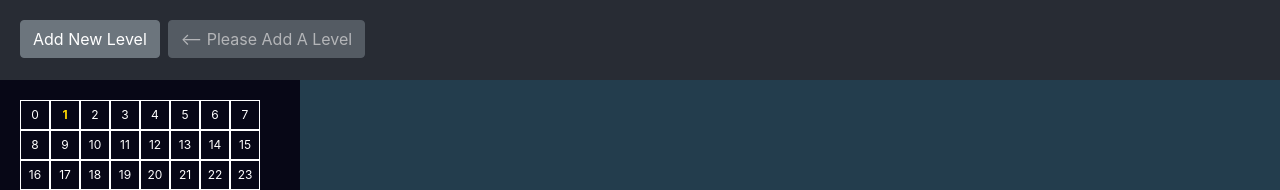
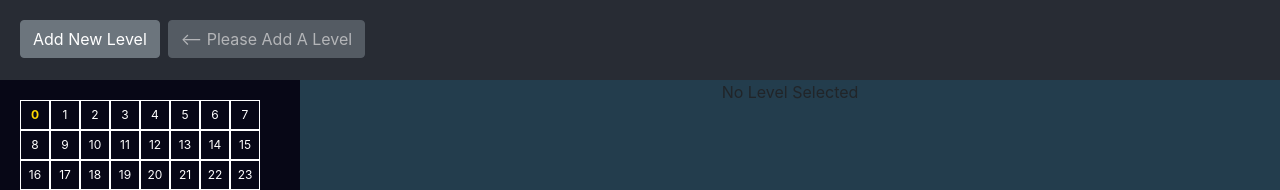
Before and after one commit to crossjames934/rpg_designer, a React (Create React App) app: page / in a window 1280 px wide. Shown: the top 190 px of the page. Built offline with nearby package versions, Linux system fonts and the light colour scheme.

Commit message:
fixed issues around Uint8Array and copying Level

```diff
--- /dev/null
+++ b/src/Components/LevelGrid/LevelGrid.css
@@ -0,0 +1,12 @@
+.levelGrid {
+    display: grid;
+    max-height: 100%;
+    max-width: 100%;
+    overflow: scroll;
+    grid-area: tilegrid;
+}
+
+.test_tile {
+    background: black;
+    color: white;
+}
--- a/src/Components/LevelGrid/LevelGrid.js
+++ b/src/Components/LevelGrid/LevelGrid.js
@@ -1,36 +1,45 @@
 import React, {Component} from 'react';
+import './LevelGrid.css';
 
 class LevelGrid extends Component {
   tile = (tileValue, index) => {
     return(
-      <div key={"tile_"+index} onClick={() => { this.clickTile(index)}}>
-        {tileValue}
+      <div key={"tile_"+index} className="test_tile" onClick={() => { this.clickTile(index)}}>
+        {tileValue.toString()}
       </div>
     )
   };
 
   clickTile = (index) => {
+    console.log("GEEZERLICIOUS");
+    const {level, clickedTileValue, updateCurrentLevel} = this.props;
+    const levelCopy = level.copySelf();
+    levelCopy.bgTiles[index] = parseInt(clickedTileValue);
+    console.log(levelCopy);
+    void updateCurrentLevel(levelCopy);
+  };
 
+  tileCollection = (tiles) => {
+    let content = [];
+    for (let i = 0; i < tiles.length; i++) {
+      content.push(this.tile(tiles[i], i));
+    }
+    return content;
   };
 
   render() {
     const {level} = this.props;
-    if (!level) return null;
+    if (!level) return <div className="levelGrid">No Level Selected</div>;
     const {width, height, bgTiles} = level;
     const gridTemplateColumns = `repeat(${width}, 30px)`;
     const gridTemplateRows = `repeat(${height}, 30px)`;
     const gridStyle = {
-      display: 'grid',
       gridTemplateColumns,
       gridTemplateRows,
-      maxHeight: '100%',
-      maxWidth: '100%',
-      overflow: 'scroll',
-      gridArea: 'tilegrid',
     };
     return (
-      <div style={gridStyle}>
-        {bgTiles.map((tileValue, index) => this.tile(tileValue, index))}
+      <div style={gridStyle} className="levelGrid">
+        {this.tileCollection(bgTiles)}
       </div>
     );
   }
--- a/src/Components/Main/Main.js
+++ b/src/Components/Main/Main.js
@@ -8,7 +8,7 @@ class Main extends Component {
     levels: [],
     chosenLevelIndex: 0,
     modalOpen: false,
-    clickedTileValue: 1,
+    clickedTileValue: 0,
   };
 
   chooseLevel = async (chosenLevelIndex) => {
@@ -27,6 +27,8 @@ class Main extends Component {
     const {levels, chosenLevelIndex} = this.state;
     const levelsCopy = JSON.parse(JSON.stringify(levels));
     levelsCopy[chosenLevelIndex] = level;
+    console.log(levelsCopy);
+    await this.setState({levels: levelsCopy});
   };
 
   updateClickedTileValue = async (clickedTileValue) => {
--- a/src/Components/TileSelectorPanel/TileSelectorPanel.js
+++ b/src/Components/TileSelectorPanel/TileSelectorPanel.js
@@ -7,7 +7,7 @@ class TileSelectorPanel extends Component {
     const isChosen = clickedTileValue === tileChar;
     const displayValue = isChosen ? <b className="color-gold">{tileChar}</b> : <span>{tileChar}</span>;
     return(
-      <div className="selectableTile cursor-pointer" onClick={() => updateClickedTileValue(tileChar)}>
+      <div key={"selectable_tile_"+tileChar} className="selectableTile cursor-pointer" onClick={() => updateClickedTileValue(tileChar)}>
         {displayValue}
       </div>
     );
--- a/src/GameObjects/Level.js
+++ b/src/GameObjects/Level.js
@@ -9,6 +9,10 @@ function Level(name, width, height) {
   this.additionalTiles = new Uint8Array(totalTiles);
   this.gameObjects = [];
   this.tileSetIndex = 0;
+  this.copySelf = function() {
+    const {name, width, height, bgTiles, fgTiles, functionalTiles, additionalTiles, gameObjects, tileSetIndex, copySelf} = this;
+    return {name, width, height, bgTiles, fgTiles, functionalTiles, additionalTiles, gameObjects, tileSetIndex, copySelf};
+  };
 }
 
 Level.prototype.getValue = (x, y, tilePropertyName) => {
@@ -21,5 +25,10 @@ Level.prototype.saveValue = (value, x, y, tilePropertyName) => {
   const position = y * this.width + x;
   this[tilePropertyName][position] = value;
 };
+//
+// Level.prototype.copySelf = function() {
+//   const {name, width, height, bgTiles, fgTiles, functionalTiles, additionalTiles, gameObjects, tileSetIndex} = this;
+//   return {name, width, height, bgTiles, fgTiles, functionalTiles, additionalTiles, gameObjects, tileSetIndex};
+// };
 
 export default Level;
```
